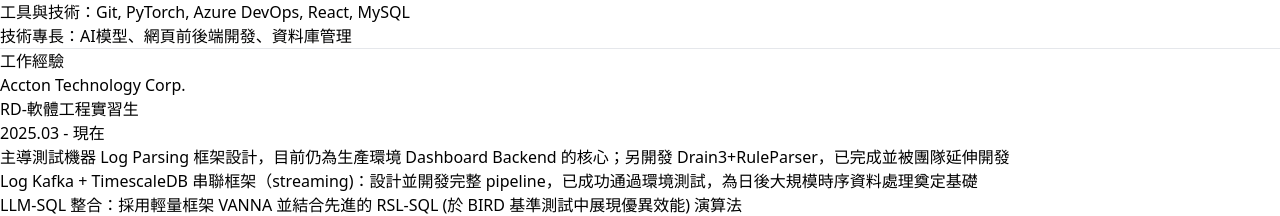
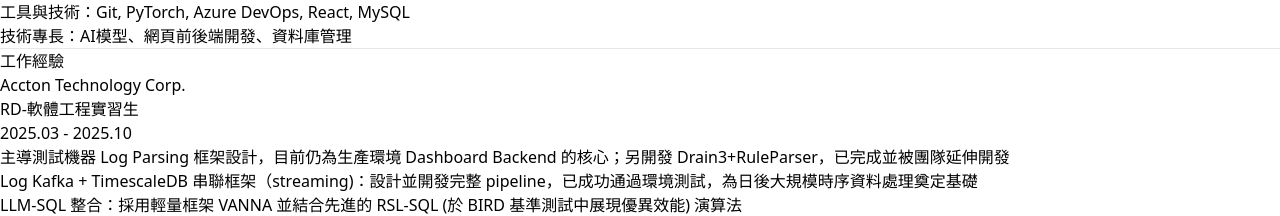
Before and after one commit to egger-meow/Me, a React (Vite) app: page / in a window 1280 px wide. Shown: the part 866-1082 px from the top of the page. Built offline with nearby package versions, Linux system fonts and the light colour scheme.

Commit message:
docs: timging

```diff
--- a/src/data/cvData.js
+++ b/src/data/cvData.js
@@ -57,7 +57,7 @@
           {
             company: "Accton Technology Corp.",
             position: "RD-軟體工程實習生",
-            period: "2025.03 - 現在",
+            period: "2025.03 - 2025.10",
             achievements: [
               "主導測試機器 Log Parsing 框架設計，目前仍為生產環境 Dashboard Backend 的核心；另開發 Drain3+RuleParser，已完成並被團隊延伸開發",
               "Log Kafka + TimescaleDB 串聯框架（streaming)：設計並開發完整 pipeline，已成功通過環境測試，為日後大規模時序資料處理奠定基礎",
@@ -225,7 +225,7 @@
           {
             company: "Accton Technology Corp.",
             position: "Intern",
-            period: "2025.03 - Present",
+            period: "2025.03 - 2025.10",
 achievements: [
               "Led test machine Log Parsing framework design, still serving as core for production Dashboard Backend; developed Drain3+RuleParser, completed and extended by team",
               "Log Kafka + TimescaleDB streaming framework: Designed and developed complete pipeline, successfully passed environment testing, laying foundation for future large-scale time-series data processing",
```
